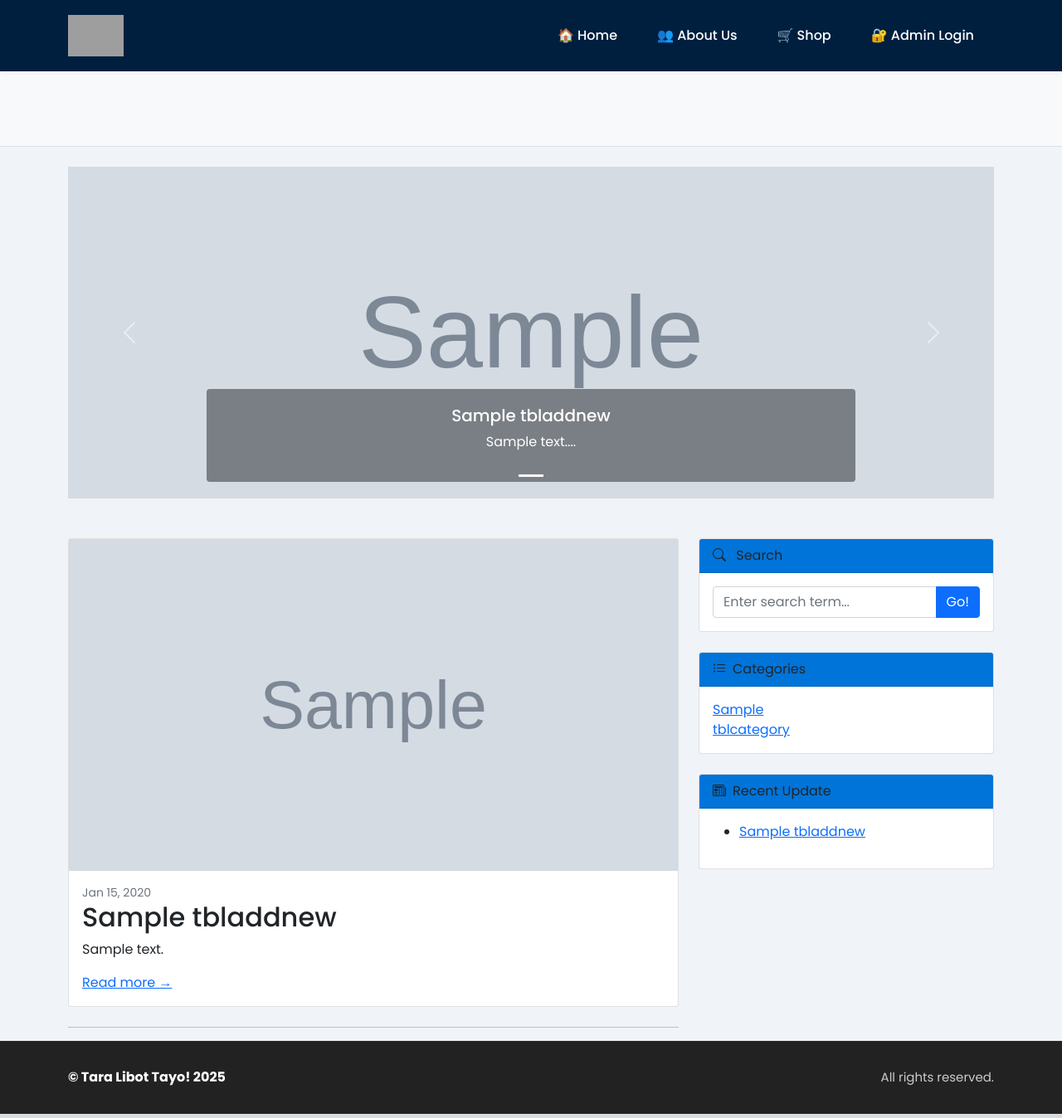
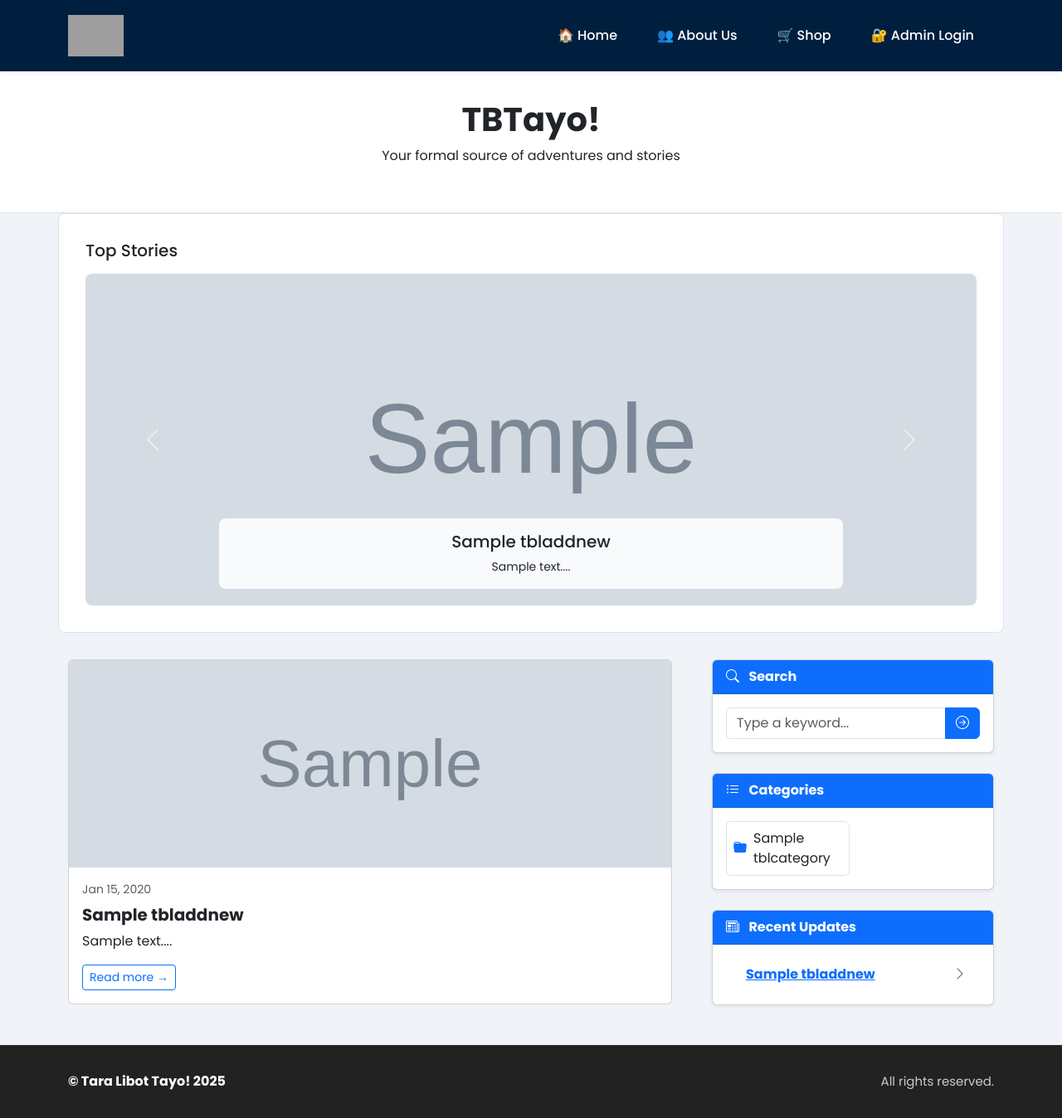
Before and after one commit to CalvinPangilinan13/gicpc., a CodeIgniter app: page /Church_News/ in a window 1280 px wide. Shown: the whole page at 83% size. Run offline with CodeIgniter, Linux system fonts and the light colour scheme; tables that the repository leaves empty or names only in its code hold one stand-in row (values such as "Sample post"); grey boxes marked "Sample" are stand-in pictures; grey boxes are pictures that could not be loaded.

Commit message:
Re design page

```diff
--- a/application/views/welcome_message.php
+++ b/application/views/welcome_message.php
@@ -1,202 +1,206 @@
 <!DOCTYPE html>
-<style>
-    .new-background {
-        background: #0074D9 !important;
-    }
-</style>
 <html lang="en">
 
 <head>
-    <meta charset="utf-8" />
-    <meta name="viewport" content="width=device-width, initial-scale=1, shrink-to-fit=no" />
-    <meta name="description" content="" />
-    <meta name="author" content="" />
-    <link rel="icon" href="assets/images/head.png.png" type="images/head.png.png">
-    <title>TBTayo!</title>
-    <!-- Favicon-->
-    <link rel="icon" type="image/x-icon" href="assets/favicon.ico" />
-    <!-- Core theme CSS (includes Bootstrap)-->
-    <link href="<?php echo base_url('assets/css/styles.css'); ?>" rel="stylesheet" />
+    <meta charset="UTF-8" />
+    <meta name="viewport" content="width=device-width, initial-scale=1.0" />
+    <title>TBTayo! | Adventures and Stories</title>
+    <link rel="icon" href="assets/images/head.png.png" type="image/png">
+    <link href="https://cdn.jsdelivr.net/npm/bootstrap@5.3.2/dist/css/bootstrap.min.css" rel="stylesheet">
     <link href="https://cdn.jsdelivr.net/npm/bootstrap-icons/font/bootstrap-icons.css" rel="stylesheet">
+    <style>
+        body {
+            font-family: 'Segoe UI', sans-serif;
+            background-color: #f8f9fa;
+            color: #212529;
+        }
+
+        .carousel-container {
+            background-color: #ffffff;
+            padding: 2rem;
+            margin-bottom: 2rem;
+            border: 1px solid #dee2e6;
+            border-radius: 0.5rem;
+        }
+
+        .carousel-inner img {
+            height: 400px;
+            object-fit: cover;
+            border-radius: 0.5rem;
+        }
+
+        .carousel-caption {
+            background-color: rgba(255, 255, 255, 0.85);
+            color: #212529;
+            padding: 1rem;
+            border-radius: 0.5rem;
+        }
+
+        .main-header {
+            background-color: #ffffff;
+            padding: 2.5rem 0;
+            border-bottom: 1px solid #dee2e6;
+            text-align: center;
+        }
+
+        .main-header h1 {
+            font-size: 2.5rem;
+            font-weight: bold;
+        }
+
+        .card-title {
+            font-size: 1.25rem;
+            font-weight: 600;
+        }
+
+        .card-header {
+            background-color: #0074D9;
+            color: white;
+            font-weight: 600;
+        }
+
+        .blog-card img {
+            height: 250px;
+            object-fit: cover;
+        }
+    </style>
 </head>
 
 <body>
-    <!-- Responsive navbar-->
     <?php include APPPATH . 'views/includes/header.php'; ?>
-    <!-- Page header with logo and tagline-->
-    <header class="py-5 bg-light border-bottom mb-4">
 
+    <header class="main-header">
+        <div class="container">
+            <h1>TBTayo!</h1>
+            <p>Your formal source of adventures and stories</p>
+        </div>
     </header>
-    <!-- Page content-->
-    <div class="container">
-        <div class="row">
+
     <?php if (count($viewdetails)): ?>
-                <div id="newsImageCarousel" class="carousel slide mb-5" data-bs-ride="carousel">
-                    <div class="carousel-indicators">
-                        <?php for ($i = 0; $i < count($viewdetails); $i++): ?>
-                            <button type="button" data-bs-target="#newsImageCarousel" data-bs-slide-to="<?php echo $i; ?>"
-                                class="<?php echo $i === 0 ? 'active' : ''; ?>"
-                                aria-current="<?php echo $i === 0 ? 'true' : 'false'; ?>"
-                                aria-label="Slide <?php echo $i + 1; ?>"></button>
-                        <?php endfor; ?>
-                    </div>
+        <div class="container carousel-container">
+            <h5 class="mb-3">Top Stories</h5>
+            <div id="newsCarousel" class="carousel slide" data-bs-ride="carousel">
                 <div class="carousel-inner">
-                        <?php
-                        $active = true;
-                        foreach ($viewdetails as $row):
-                            $imgPath = base_url('uploads/files/' . $row->Upload_Image);
-                            ?>
+                    <?php $active = true;
+                    foreach ($viewdetails as $row): ?>
                         <div class="carousel-item <?php echo $active ? 'active' : ''; ?>">
-                                <img src="<?php echo $imgPath; ?>" class="d-block w-100" alt="..."
-                                    style="height:400px; object-fit:cover;">
-                                <div class="carousel-caption d-none d-md-block bg-dark bg-opacity-50 rounded">
+                            <img src="<?php echo base_url('uploads/files/' . $row->Upload_Image); ?>" class="d-block w-100"
+                                alt="Slide">
+                            <div class="carousel-caption">
                                 <h5><?php echo $row->newtitle; ?></h5>
-                                    <p><?php echo substr($row->Description, 0, 100); ?>...</p>
+                                <p class="mb-0 small"><?php echo substr($row->Description, 0, 100); ?>...</p>
                             </div>
                         </div>
-                            <?php
-                            $active = false;
-                        endforeach;
-                        ?>
+                        <?php $active = false; endforeach; ?>
                 </div>
-                    <button class="carousel-control-prev" type="button" data-bs-target="#newsImageCarousel"
-                        data-bs-slide="prev">
-                        <span class="carousel-control-prev-icon" aria-hidden="true"></span>
-                        <span class="visually-hidden">Previous</span>
+                <button class="carousel-control-prev" type="button" data-bs-target="#newsCarousel" data-bs-slide="prev">
+                    <span class="carousel-control-prev-icon"></span>
                 </button>
-                    <button class="carousel-control-next" type="button" data-bs-target="#newsImageCarousel"
-                        data-bs-slide="next">
-                        <span class="carousel-control-next-icon" aria-hidden="true"></span>
-                        <span class="visually-hidden">Next</span>
+                <button class="carousel-control-next" type="button" data-bs-target="#newsCarousel" data-bs-slide="next">
+                    <span class="carousel-control-next-icon"></span>
                 </button>
             </div>
+        </div>
     <?php endif; ?>
-            <!-- Blog entries-->
+
+    <main class="container my-4">
+        <div class="row g-5">
             <div class="col-lg-8">
-                <!-- Featured blog post-->
-                <?php
-                if (count($viewdetails)):
-                    $cnt = 1;
-                    foreach ($viewdetails as $row):
-                        ?>
-                        <div class="card mb-4">
-                            <a href="#!"><img width="100%" src="<?php echo base_url('uploads/files/' . $row->Upload_Image); ?>"
-                                    alt="..." height="400" /></a>
-
+                <?php if (count($viewdetails)):
+                    foreach ($viewdetails as $row): ?>
+                        <div class="card mb-4 blog-card">
+                            <img src="<?php echo base_url('uploads/files/' . $row->Upload_Image); ?>" class="card-img-top"
+                                alt="Post Image">
                             <div class="card-body">
-                                <?php
-                                $input = $row->create_date;
-                                $date = strtotime($input);
-
-                                ?>
-                                <div class="small text-muted"><?php echo date('M d, Y', $date); ?></div>
-                                <h2 class="card-title"><?php echo $row->newtitle; ?></h2>
-                                <p class="card-text"><?php echo substr($row->Description, 0, 200); ?></p>
-                                <?php echo anchor("Welcome/post/{$row->id}", 'Read more →'); ?>
+                                <small
+                                    class="text-muted d-block mb-2"><?php echo date('M d, Y', strtotime($row->create_date)); ?></small>
+                                <h5 class="card-title"><?php echo $row->newtitle; ?></h5>
+                                <p class="card-text"><?php echo substr($row->Description, 0, 200); ?>...</p>
+                                <?php echo anchor("Welcome/post/{$row->id}", 'Read more →', 'class="btn btn-outline-primary btn-sm"'); ?>
                             </div>
                         </div>
-                        <?php
-                        $cnt = $cnt + 1;
-                    endforeach;
-                else:
-                    ?>
-                    <tr>
-                        <td colspan="5" style="color:red; text-align:center">No Record found</td>
-                    </tr>
+                    <?php endforeach; else: ?>
+                    <p class="text-center text-danger">No posts available.</p>
                 <?php endif; ?>
 
-                <!-- Nested row for non-featured blog posts-->
-
-                <!-- Pagination-->
-                <nav aria-label="Pagination">
-                    <hr class="my-0" />
+                <nav class="mt-4" aria-label="Pagination">
                     <p><?php echo $links; ?></p>
                 </nav>
             </div>
-            <!-- Side widgets-->
-            <div class="col-lg-4">
-                <!-- Search widget-->
-                <div class="card mb-4">
-                    <div class="card-header new-background"> <i class="bi bi-search me-2"></i> Search</div>
+
+            <aside class="col-lg-4">
+                <div class="card mb-4 shadow-sm">
+                    <div class="card-header bg-primary text-white">
+                        <i class="bi bi-search me-2"></i> Search
+                    </div>
                     <div class="card-body">
-                        <?php echo form_open('Search/index', ['class' => 'php-email-form']); ?>
-
+                        <?php echo form_open('Search/index'); ?>
                         <div class="input-group">
-                            <input class="form-control" type="text" name="searchdata" id="searchdata"
-                                placeholder="Enter search term..." aria-label="Enter search term..."
-                                aria-describedby="button-search" />
-                            <input type="submit" name="submit" id="submit" class="btn btn-primary" value="Go!">
-                            <!-- <button class="btn btn-primary" id="button-search" type="button">Go!</button> -->
+                            <input type="text" class="form-control" name="searchdata" placeholder="Type a keyword..."
+                                aria-label="Search">
+                            <button class="btn btn-primary" type="submit">
+                                <i class="bi bi-arrow-right-circle"></i>
+                            </button>
                         </div>
                         </form>
                     </div>
                 </div>
-                <!-- Categories widget-->
-                <div class="card mb-4">
-                    <div class="card-header new-background"><i class="bi bi-list-ul me-2"></i>Categories</div>
+
+                <div class="card mb-4 shadow-sm">
+                    <div class="card-header bg-primary text-white">
+                        <i class="bi bi-list-ul me-2"></i> Categories
+                    </div>
                     <div class="card-body">
-                        <div class="row">
-                            <?php
-                            if (count($category)):
-                                $cnt = 1;
-                                foreach ($category as $row):
-                                    ?>
-                                    <div class="col-sm-6">
-                                        <ul class="list-unstyled mb-0">
-                                            <?php $cat = $row->name; ?>
-                                            <li> <?php echo anchor("Category/index/{$row->id}", $cat); ?></li>
-                                        </ul>
+                        <?php if (count($category)): ?>
+                            <div class="row row-cols-2 g-2">
+                                <?php foreach ($category as $row): ?>
+                                    <div class="col">
+                                        <a href="<?php echo base_url("Category/index/{$row->id}"); ?>"
+                                            class="text-decoration-none text-dark">
+                                            <div class="border rounded p-2 d-flex align-items-center hover-shadow-sm">
+                                                <i class="bi bi-folder-fill me-2 text-primary"></i>
+                                                <span><?php echo $row->name; ?></span>
                                             </div>
-                                    <?php
-                                    $cnt = $cnt + 1;
-                                endforeach;
-                            else:
-                                ?>
-                                <tr>
-                                    <td colspan="5" style="color:red; text-align:center">No Record found</td>
-                                </tr>
+                                        </a>
+                                    </div>
+                                <?php endforeach; ?>
+                            </div>
+                        <?php else: ?>
+                            <p class="text-muted text-center mb-0">No categories available.</p>
                         <?php endif; ?>
-
-                        </div>
                     </div>
                 </div>
 
-
-                <!-- Side widget-->
-                <div class="card mb-4">
-                    <div class="card-header new-background"> <i class="bi bi-newspaper me-2"></i>Recent Update</div>
-
+                <div class="card mb-4 shadow-sm">
+                    <div class="card-header bg-primary text-white">
+                        <i class="bi bi-newspaper me-2"></i> Recent Updates
+                    </div>
                     <div class="card-body">
-                        <?php
-                        if (count($resentlypost)):
-                            $cnt = 1;
-                            foreach ($resentlypost as $row):
-                                ?>
-                                <ul>
-
-                                    <?php $shiv = $row->newtitle; ?>
-
-                                    <li><?php echo anchor("Welcome/post/{$row->id}", $shiv); ?></li>
-
+                        <?php if (count($resentlypost)): ?>
+                            <ul class="list-group list-group-flush">
+                                <?php foreach ($resentlypost as $row): ?>
+                                    <li class="list-group-item d-flex justify-content-between align-items-start">
+                                        <div class="ms-2 me-auto">
+                                            <div class="fw-semibold">
+                                                <?php echo anchor("Welcome/post/{$row->id}", $row->newtitle); ?>
+                                            </div>
+                                        </div>
+                                        <i class="bi bi-chevron-right text-muted"></i>
+                                    </li>
+                                <?php endforeach; ?>
                             </ul>
-                                <?php
-                                $cnt = $cnt + 1;
-                            endforeach;
-                        else:
-                            ?>
-                            <tr>
-                                <td colspan="5" style="color:red; text-align:center">No Record found</td>
-                            </tr>
+                        <?php else: ?>
+                            <p class="text-muted text-center mb-0">No recent updates found.</p>
                         <?php endif; ?>
                     </div>
                 </div>
+            </aside>
         </div>
-        </div>
-    </div>
-    <!-- Footer-->
+    </main>
+
     <?php include APPPATH . 'views/includes/footer.php'; ?>
-    <!-- Bootstrap core JS-->
-    <script src="https://cdn.jsdelivr.net/npm/bootstrap@5.1.3/dist/js/bootstrap.bundle.min.js"></script>
-    <!-- Core theme JS-->
-    <script src="<?php echo base_url('assets/js/scripts.js'); ?>"></script>
+
+    <script src="https://cdn.jsdelivr.net/npm/bootstrap@5.3.2/dist/js/bootstrap.bundle.min.js"></script>
+</body>
+
 </html>
```
Also changed, not shown: application/views/category.php (+115 -119 lines), application/views/search.php (+55 -70 lines), uploads/files/20250605060632-938244.jpg (added), uploads/files/20250605060659-782668.JPG (added). Lines whose indentation alone changed are shown as unchanged.
